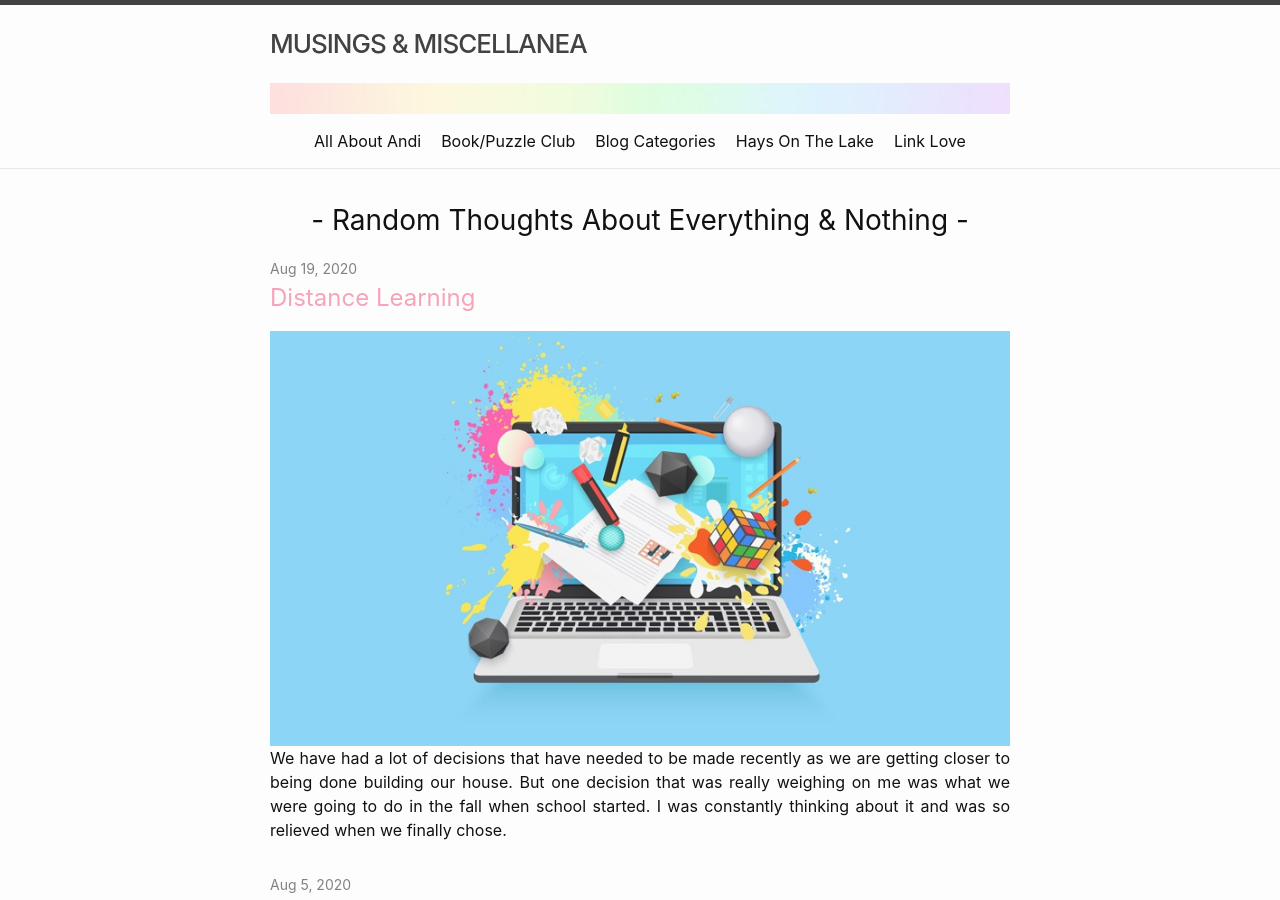
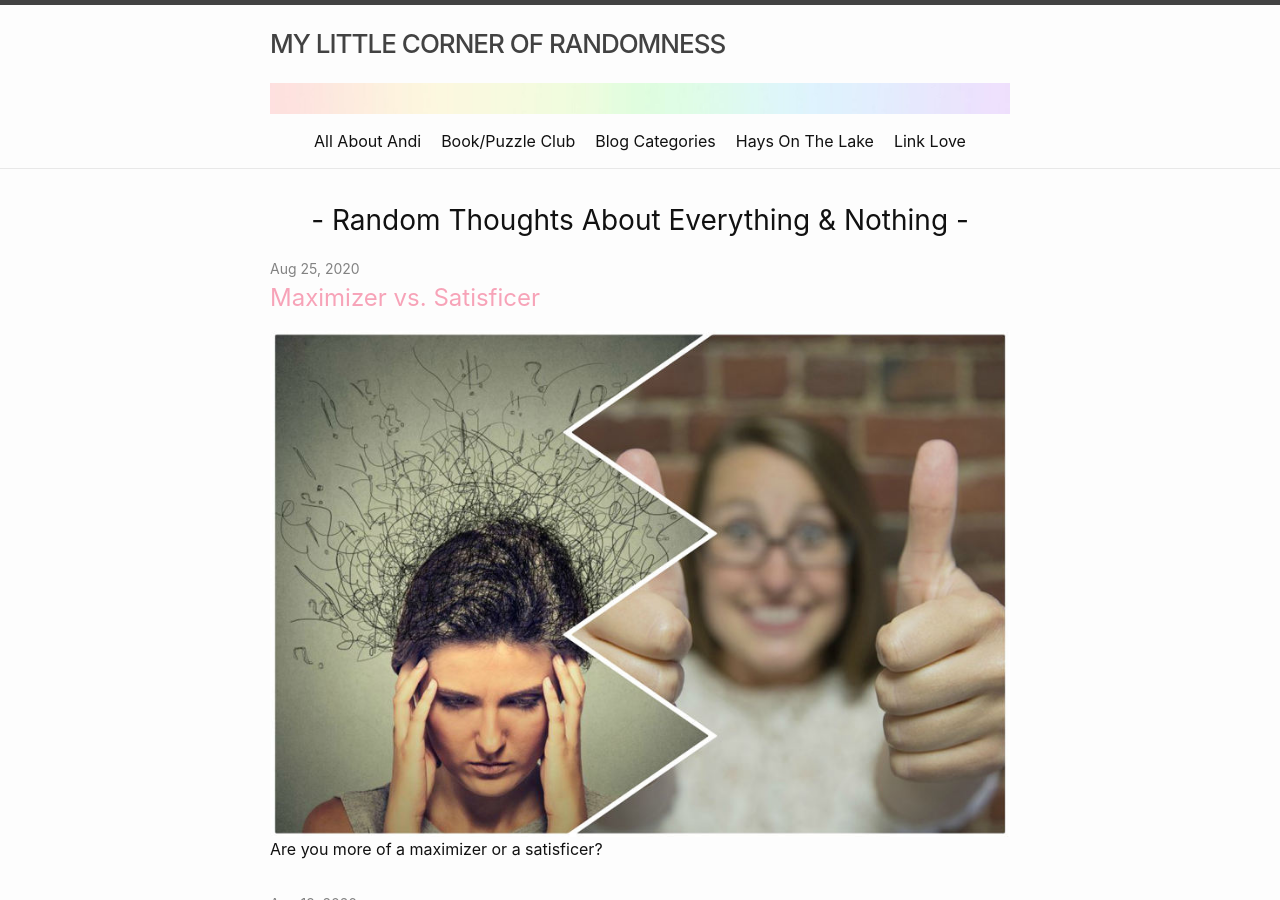
Before and after one commit to minihays/minihays.github.io, a Jekyll site: the page built from index.markdown, in a window 1280 px wide and 900 px high. Built offline with Jekyll 4.4.1, drawn with Linux system fonts in a browser that asks for light colours; some of the changed text lies outside the part shown.

Commit message:
More heading playing around

```diff
--- a/_config.yml
+++ b/_config.yml
@@ -18,7 +18,7 @@
 # You can create any custom variable you would like, and they will be accessible
 # in the templates via {{ site.myvariable }}.
 
-title: MUSINGS & MISCELLANEA
+title: MY LITTLE CORNER OF RANDOMNESS
 email: blog@andihays.net
 copyright: ©Andi Hays 2020
 description: >- # this means to ignore newlines until "baseurl:"
--- /dev/null
+++ b/_posts/2020-08-25-maximizer-vs-satisficer.markdown
@@ -0,0 +1,13 @@
+---
+layout: post
+title:  "Maximizer vs. Satisficer"
+categories: [Randomness, Lake]
+---
+![MorS](/images/MorS11.jpg)
+Are you more of a maximizer or a satisficer?
+
+A *maximizer* is _______. A *satisficer* is _________.
+
+During the building of our house, I have had my share of meltdowns. Usually my meltdowns are related to things we have decided upon. Or more accurately, things I thought I wanted then thoroughly regretted my decision or talked myself out of something or just generally questioned every decision I ever made.
+
+People always say building a house is so hard. And I thought "what is so hard about it? I know what I want. This will be a piece of cake."
```
